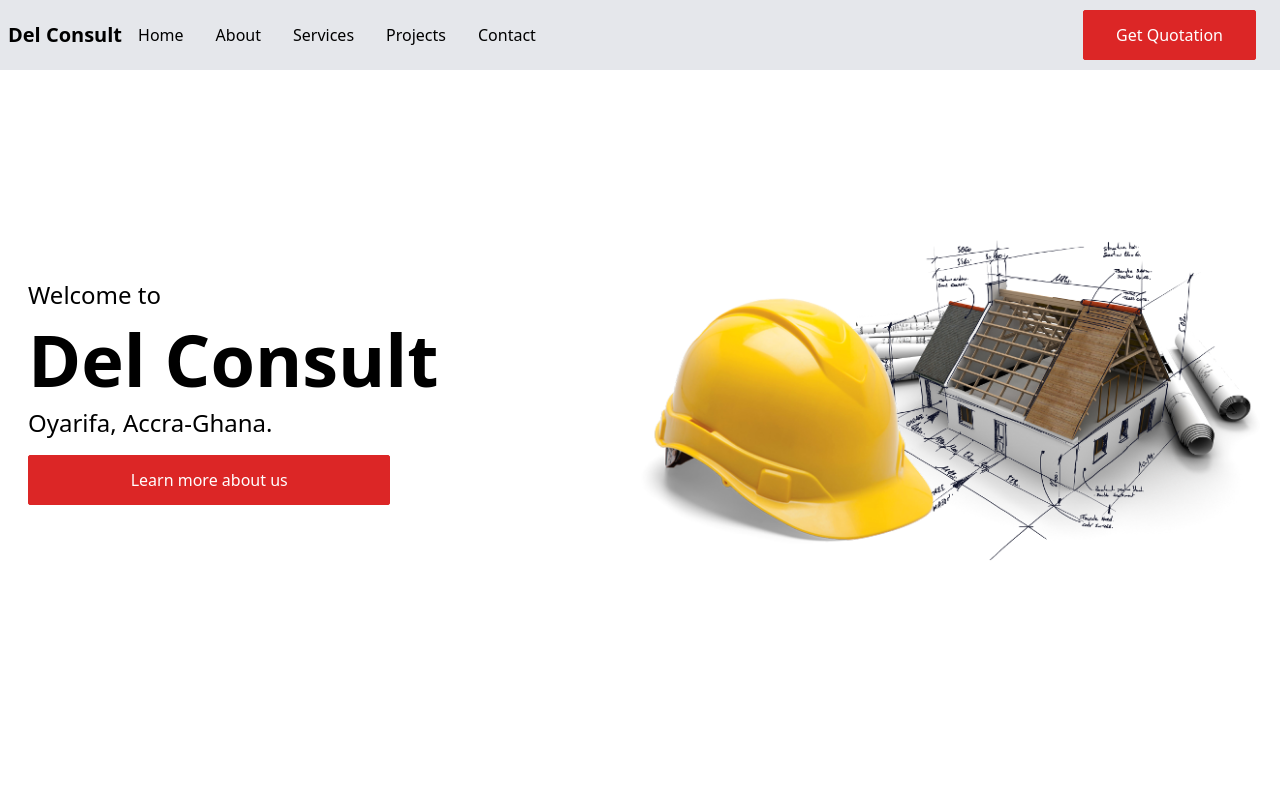
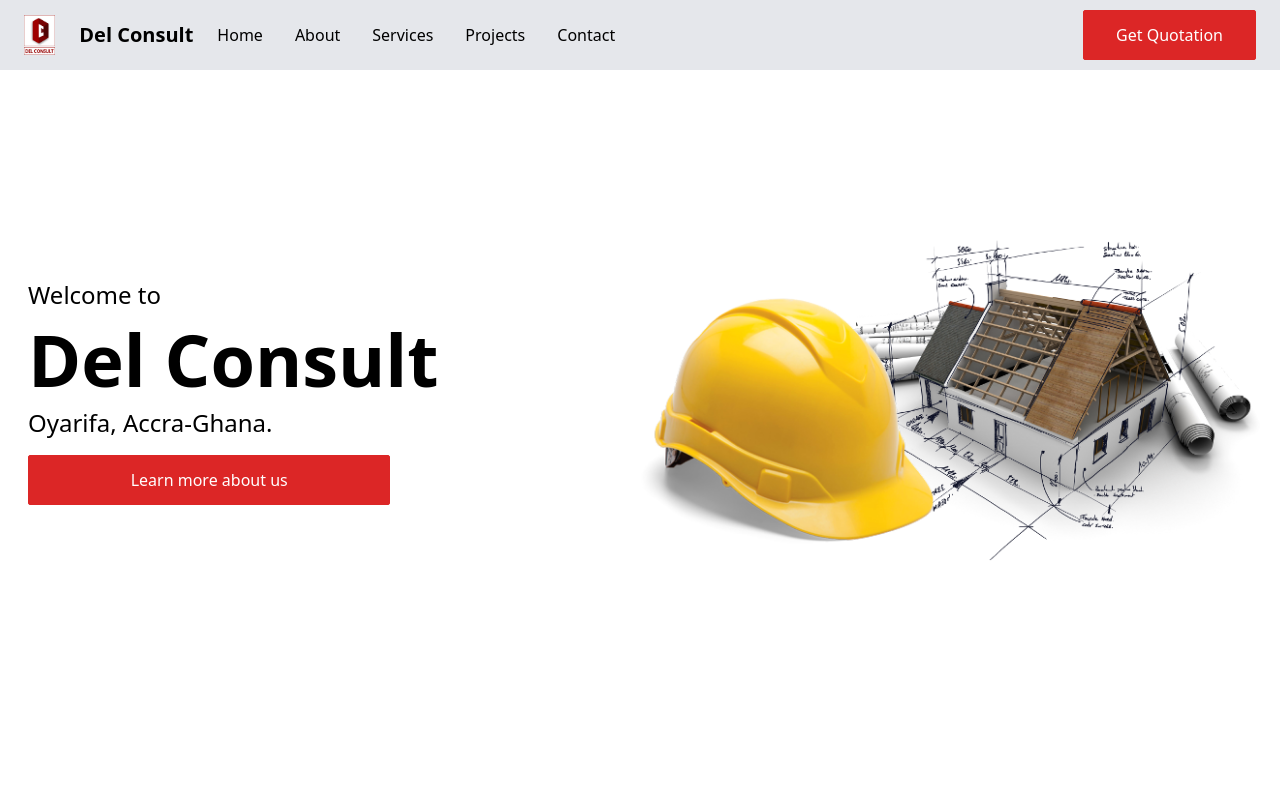
Before and after one commit to MicroStartup/del-consult, a React (Create React App) app in the folder frontend/: page / in a window 1280 px wide. Shown: the top 800 px of the page. Built offline with nearby package versions, Linux system fonts and the light colour scheme.

Commit message:
Add logo in the Navbar

```diff
--- a/frontend/src/components/Navbar.jsx
+++ b/frontend/src/components/Navbar.jsx
@@ -1,5 +1,6 @@
 import React, {useState} from 'react';
 import { Link, animateScroll as scroll, } from 'react-scroll'
+import { images } from '../constants'
 
 
 import { Bars3Icon, XMarkIcon } from '@heroicons/react/24/solid'
@@ -15,7 +16,8 @@
        <div className='w-screen h-[70px] z-10 bg-gray-200 border-b border-white-500 fixed'>
           <div className='px-2 flex justify-between items-center w-full h-full'>
              <div className='flex items-center'>
-                <h1 className='font-bold text-[20px]'>Del Consult</h1>
+                <img className='h-10 min-h-0 px-4' src={images.logo} alt="Company Logo" />
+                <h1 className='font-bold text-[20px] px-2'>Del Consult</h1>
                 <ul className='hidden md:flex cursor-pointer'>
                     <li><Link to="home" smooth={true} duration={500}>Home</Link></li>
                     <li><Link to="about" smooth={true} offset={-200} duration={500}>About</Link></li>
--- a/frontend/src/constants/images.js
+++ b/frontend/src/constants/images.js
@@ -12,6 +12,7 @@
 import thirdp from '../assets/thirdp.JPG';
 import estimations from '../assets/estimations.jpg';
 import fifthp from '../assets/fifthp.jpg';
+import logo from '../assets/logo.jpeg'
 
 
 export default {
@@ -29,4 +30,5 @@
     firstp,
     estimations,
     fifthp,
+    logo,
 };
```
Also changed, not shown: 1 other file (tests, documents, lock files or other folders).
